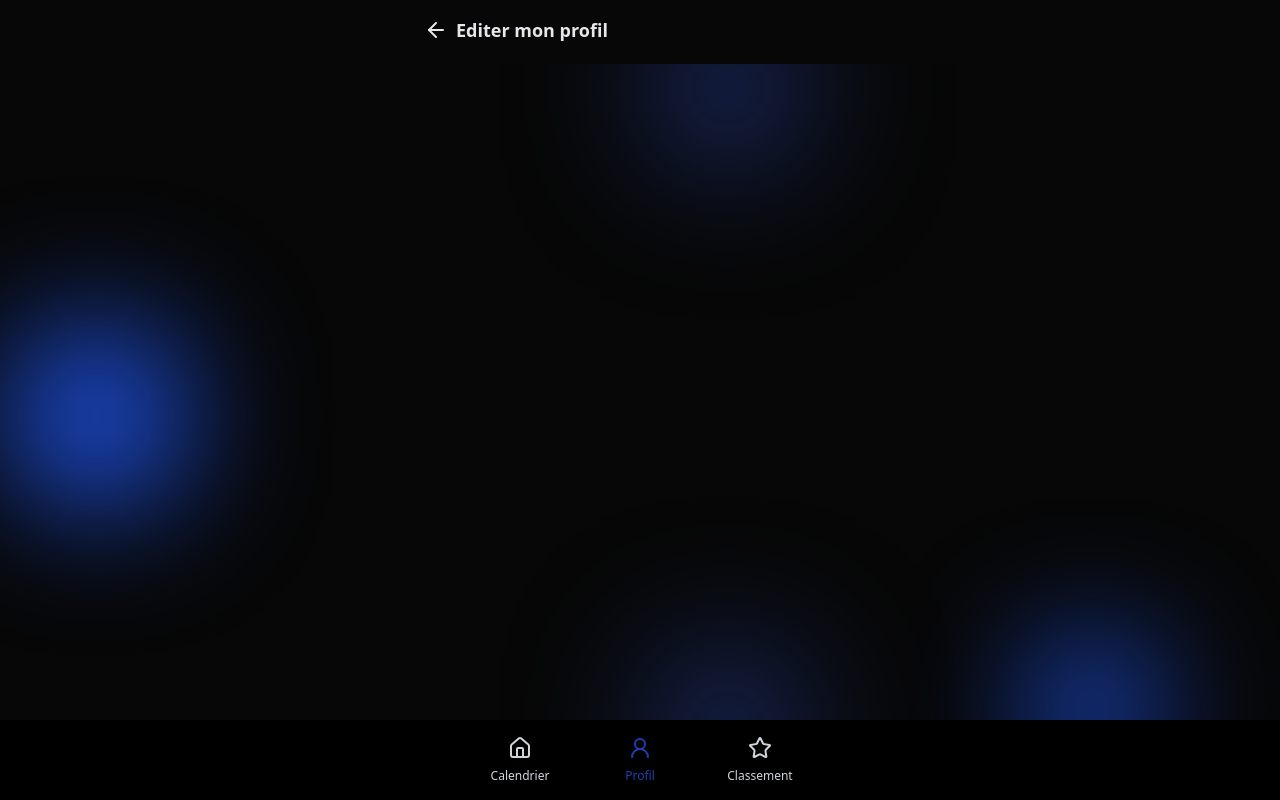
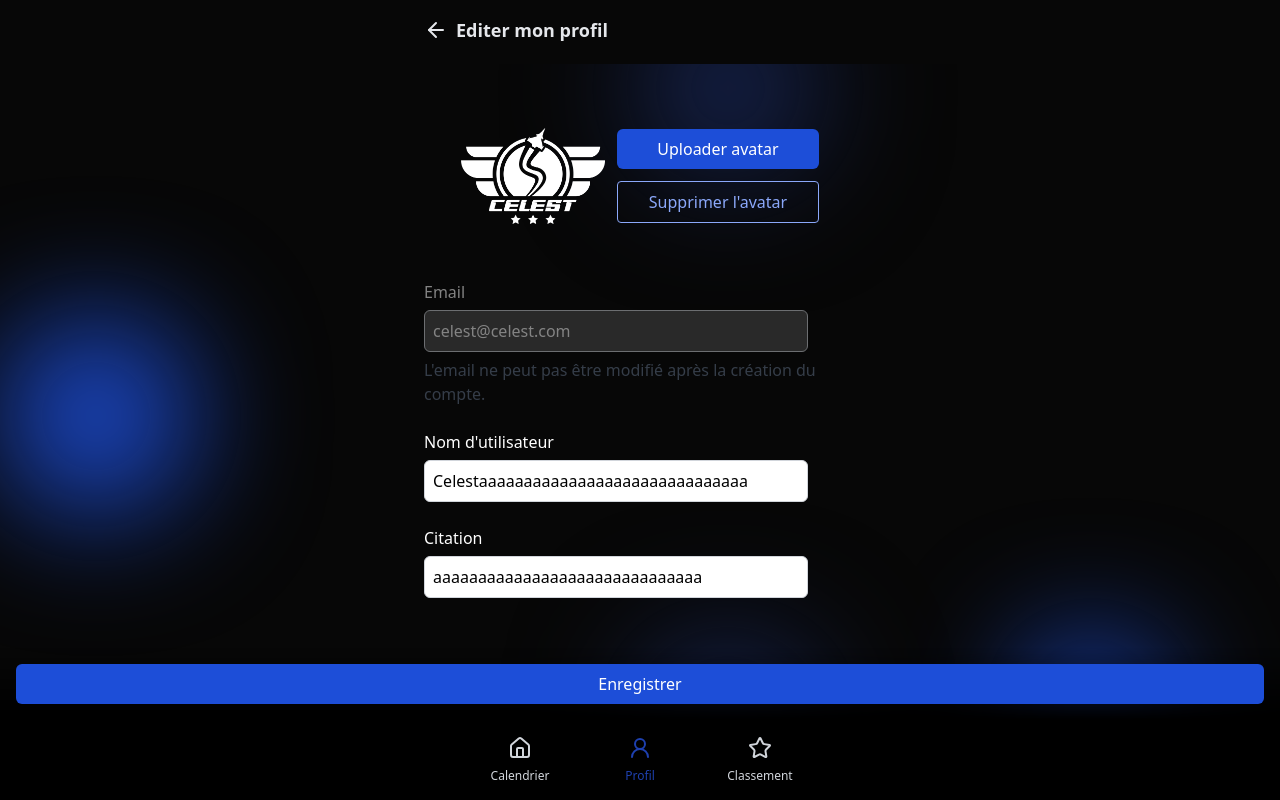
Before and after one commit to La-404-Devinci/advent-daily-frontend, a React (Vite) app: page /me/edit in a window 1280 px wide. Built offline with nearby package versions, Linux system fonts and the light colour scheme.

Commit message:
feat: edited-profile

```diff
--- /dev/null
+++ b/src/components/edit-user-avatar.jsx
@@ -0,0 +1,16 @@
+import { Button } from "./buttons/Buttons";
+
+
+export default function EditUserAvatar({ user }) {
+    return (
+        <div className="flex items-center gap-3">
+            <div className="w-36 h-36 rounded-lg overflow-hidden flex-shrink-0">
+                <img src={user.avatarUrl} alt="avatar" className="w-full h-full object-contain"/>
+            </div>
+            <div className="flex flex-col gap-3">
+                <Button styleType="primary">Uploader avatar</Button>
+                <Button styleType="secondary">Supprimer l'avatar</Button>
+            </div>
+        </div>
+    );
+}
--- /dev/null
+++ b/src/components/edit-user-info.jsx
@@ -0,0 +1,32 @@
+export default function EditUserInfo({ user }) {
+    return (
+        <div className="flex flex-col items-start gap-6">
+            <div className="flex flex-col items-start gap-1.5 opacity-50">
+                <p>Email</p>
+                <input
+                    type="email"
+                    className="w-96 p-2 border border-gray-300 rounded-md"
+                    value={user.email}
+                    disabled
+                />
+                <p className="text-[#64748B]">L'email ne peut pas être modifié après la création du compte.</p>
+            </div>
+            <div className="flex flex-col items-start gap-1.5">
+                <p>Nom d'utilisateur</p>
+                <input
+                    type="text"
+                    className="w-96 p-2 border border-gray-300 rounded-md text-black"
+                    value={user.username}
+                />
+            </div>
+            <div className="flex flex-col items-start gap-1.5">
+                <p>Citation</p>
+                <input
+                    type="text"
+                    className="w-96 p-2 border border-gray-300 rounded-md text-black"
+                    value={user.quote}
+                />
+            </div>
+        </div>
+    )
+}
--- a/src/routes/profile-edit.jsx
+++ b/src/routes/profile-edit.jsx
@@ -1,13 +1,99 @@
+import EditUserAvatar from "../components/edit-user-avatar";
 import Header from "../components/layout/header";
 import Menu from "../components/layout/menu";
 import Layout from "../layout";
+import avatar from "../assets/celest.png";
+import EditUserInfo from "../components/edit-user-info";
+import { Button } from "../components/buttons/Buttons";
+
+
+const users = [
+  {
+      avatarUrl: avatar,
+      username: "Celestaaaaaaaaaaaaaaaaaaaaaaaaaaaaaa",
+      quote: "aaaaaaaaaaaaaaaaaaaaaaaaaaaaaa",
+      place: 1,
+      score: 10000,
+  },
+  {
+      avatarUrl: avatar,
+      username: "Celestaaaaaaaaaaaaaaaaaaaaaaaaaaaaaa",
+      quote: "aaaaaaaaaaaaaaaaaaaaaaaaaaaaaa",
+      place: 2,
+      score: 9000,
+      email: "celest@celest.com",
+  },
+  {
+      avatarUrl: avatar,
+      username: "Celestaaaaaaaaaaaaaaaaaaaaaaaaaaaaaa",
+      quote: "aaaaaaaaaaaaaaaaaaaaaaaaaaaaaa",
+      place: 3,
+      score: 8000,
+  },
+  {
+      avatarUrl: avatar,
+      username: "Celest",
+      quote: "I'm the best",
+      place: 4,
+      score: 6000,
+  },
+  {
+      avatarUrl: avatar,
+      username: "Celest",
+      quote: "I'm the best",
+      place: 5,
+      score: 5000,
+  },
+  {
+      avatarUrl: avatar,
+      username: "Celest",
+      quote: "I'm the best",
+      place: 6,
+      score: 4000,
+  },
+  {
+      avatarUrl: avatar,
+      username: "Celest",
+      quote: "I'm the best",
+      place: 6,
+      score: 4000,
+  },
+  {
+      avatarUrl: avatar,
+      username: "Celest",
+      quote: "I'm the best",
+      place: 6,
+      score: 4000,
+  },
+  {
+      avatarUrl: avatar,
+      username: "Celest",
+      quote: "I'm the best",
+      place: 6,
+      score: 4000,
+  },
+  {
+      avatarUrl: avatar,
+      username: "Celest",
+      quote: "I'm the best",
+      place: 6,
+      score: 4000,
+  },
+]
 
 export default function ProfileEditPage() {
 
   return (
     <Layout>
       <Header title="Editer mon profil" />
-
+        <div className="flex items-center gap-8 flex-col p-6 mt-20">
+            <EditUserAvatar user={users[1]}/>
+            <EditUserInfo user={users[1]}/>
+            <div className="flex p-4 gap-4 justify-center items-center fixed bottom-20 left-0 right-0 bg-gradient-to-t from-black/100 to-black/0">
+                <Button styleType="primary" className="flex-grow">Enregistrer</Button>
+                {/* <Button styleType="secondary" className="flex-grow text-[#DC2626] border-[#DC2626] px-10">Annuler</Button> */}
+            </div>
+        </div>
       <Menu />
     </Layout>
   )
```
